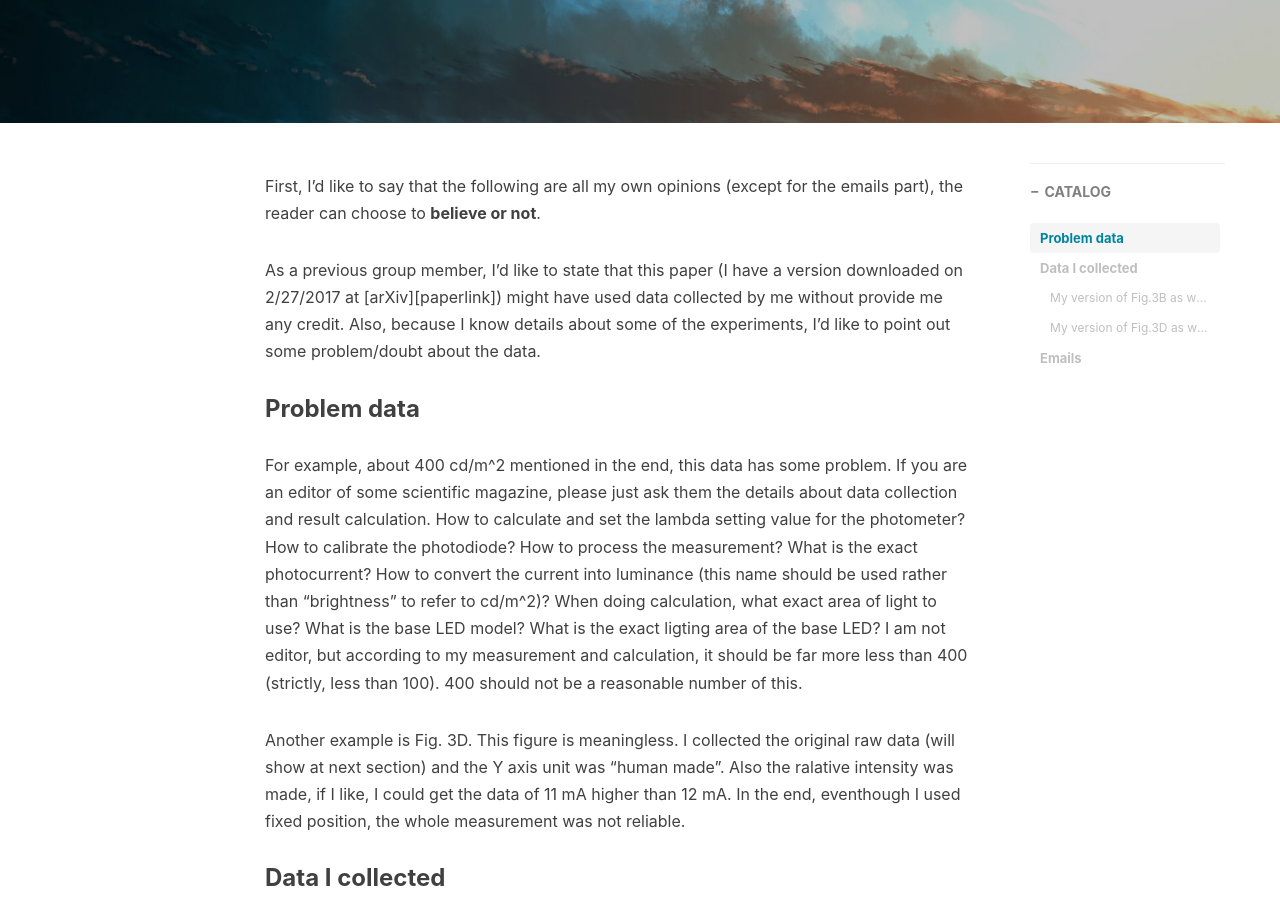
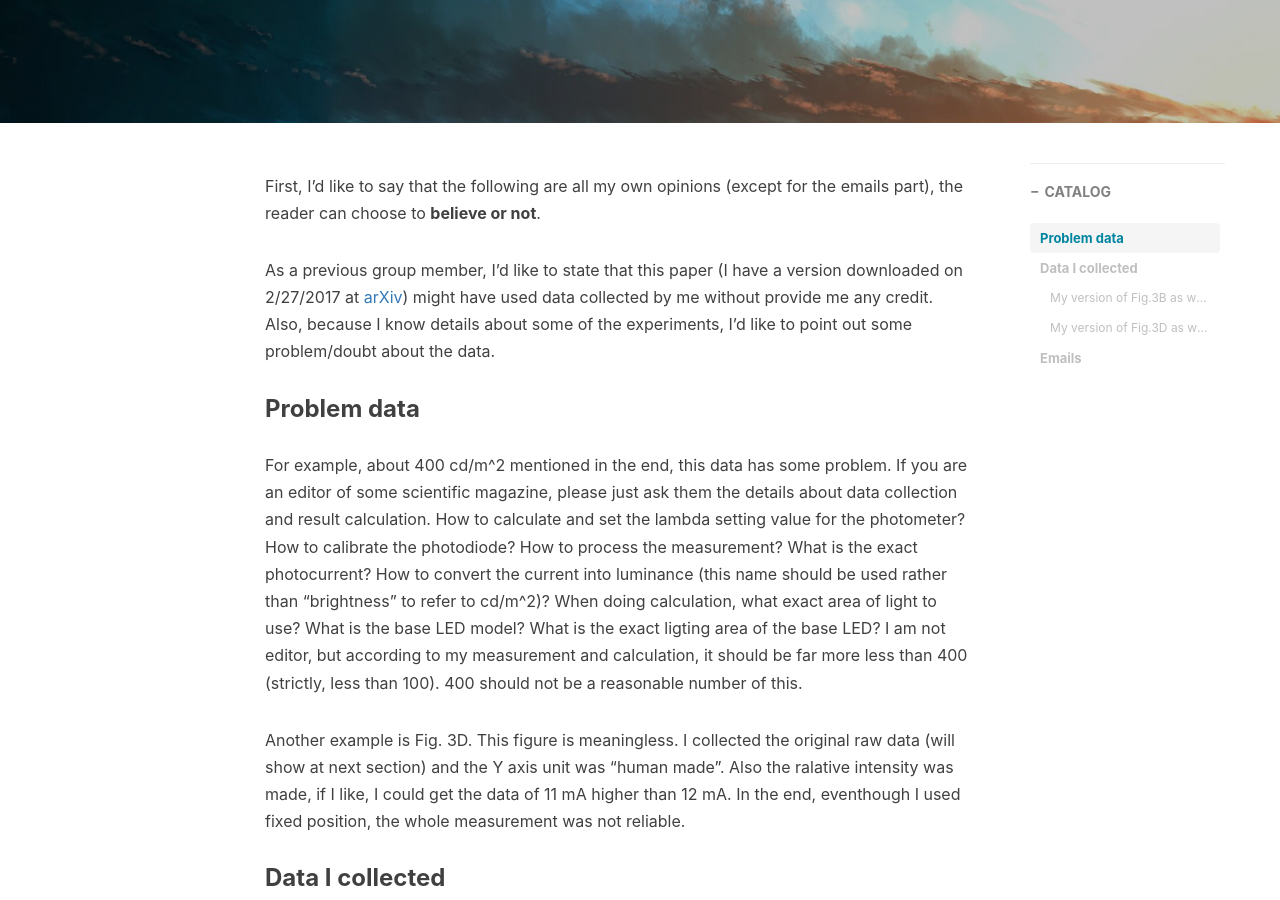
Before and after one commit to XiaoshiZ/ysmiles.com, a Jekyll site: the page built from _posts/2017-03-02-Zero-Dimensional-Organic-Tin-Halide-Perovskites.md, in a window 1280 px wide and 900 px high, scrolled down 684 px. Built offline with Jekyll 4.4.1, drawn with Linux system fonts in a browser that asks for light colours; nearby versions of some CDN libraries; comment, search, counter and statistics services are not loaded.

Commit message:
little fix

```diff
--- a/_posts/2017-03-02-Zero-Dimensional-Organic-Tin-Halide-Perovskites.md
+++ b/_posts/2017-03-02-Zero-Dimensional-Organic-Tin-Halide-Perovskites.md
@@ -105,4 +105,4 @@ YYY
 Note here that I am OK only with how does he thought of me.
 I am not OK at all about what happened.
 
-[paperlink](https://arxiv.org/abs/1702.07200)
+[paperlink]: https://arxiv.org/abs/1702.07200
```
